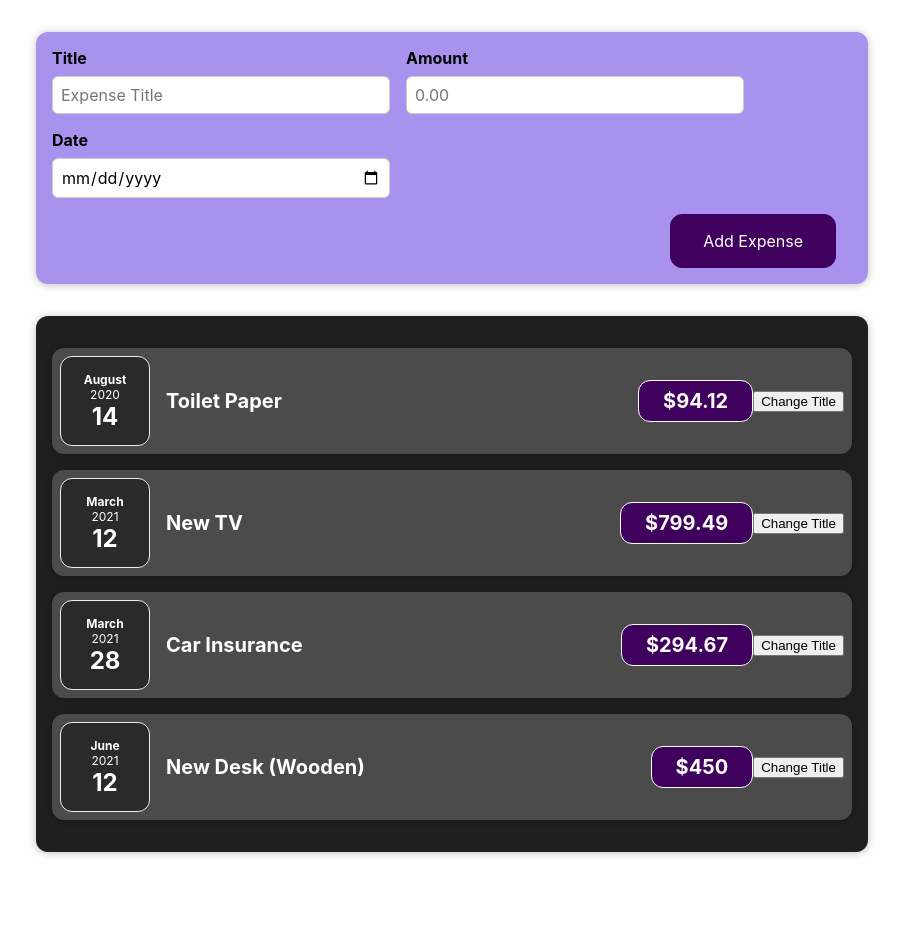
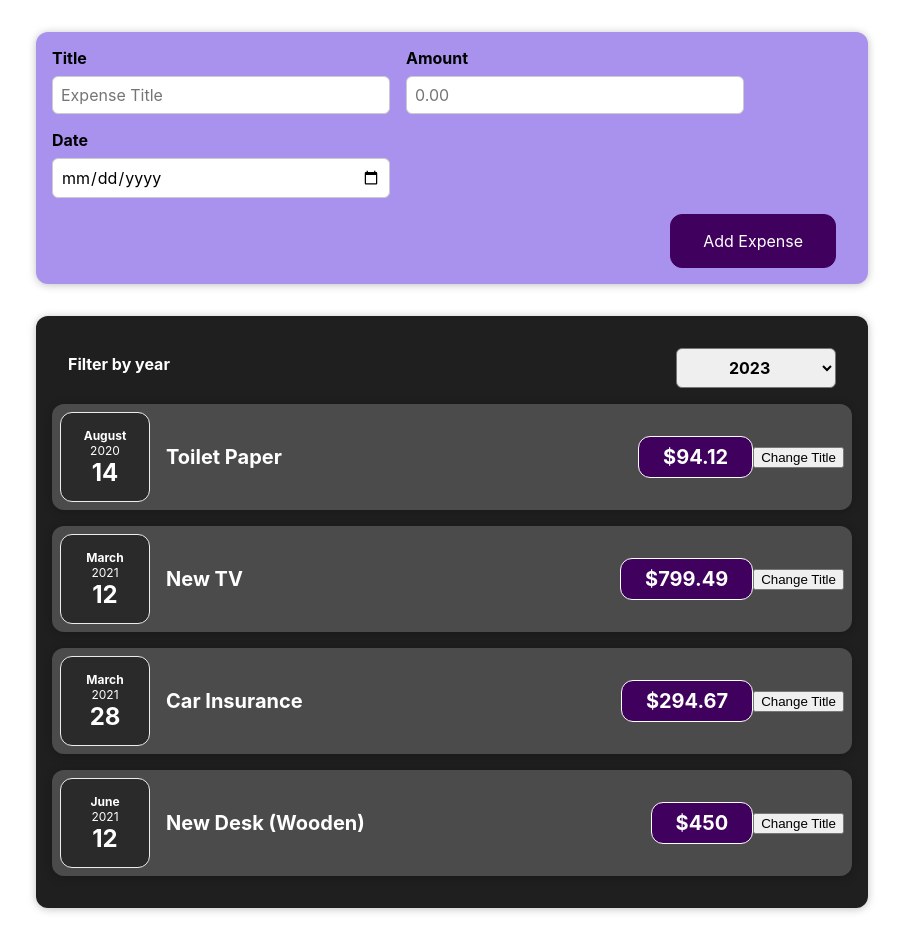
Before and after one commit to jonmico/expense-tracker, a React (Vite) app: page / in a window 1280 px wide. Shown: the whole page, without its empty margins (188-1091 px from the left). Before the commit the page ends 884 px from the top, so only its background shows below. Built offline with nearby package versions, Linux system fonts and the light colour scheme.

Commit message:
Add ExpensesFilter component.

```diff
--- a/src/App.jsx
+++ b/src/App.jsx
@@ -26,9 +26,14 @@
     },
   ];
 
+  function addExpense(expense) {
+    expenses.push({ ...expense, id: Math.random().toString() });
+    console.log(expenses);
+  }
+
   return (
     <div>
-      <NewExpense />
+      <NewExpense addExpense={addExpense} />
       <Expenses expenses={expenses} />
     </div>
   );
--- a/src/components/Expenses/Expenses.jsx
+++ b/src/components/Expenses/Expenses.jsx
@@ -1,13 +1,24 @@
 import ExpenseItem from './ExpenseItem';
 import Card from '../UI/Card';
+import ExpensesFilter from './ExpensesFilter';
 import './Expenses.css';
+import { useState } from 'react';
 
 export default function Expenses({ expenses }) {
+  const [year, setYear] = useState('');
+
+  function changeFilterYear(filterYear) {
+    setYear(filterYear);
+  }
+
   return (
-    <Card className='expenses'>
-      {expenses.map((expense) => (
-        <ExpenseItem key={expense.id} expenseItem={expense} />
-      ))}
-    </Card>
+    <div>
+      <Card className='expenses'>
+        <ExpensesFilter onYearChange={changeFilterYear} />
+        {expenses.map((expense) => (
+          <ExpenseItem key={expense.id} expenseItem={expense} />
+        ))}
+      </Card>
+    </div>
   );
 }
--- /dev/null
+++ b/src/components/Expenses/ExpensesFilter.css
@@ -0,0 +1,24 @@
+.expenses-filter {
+  color: white;
+  padding: 0 1rem;
+}
+
+.expenses-filter__control {
+  display: flex;
+  width: 100%;
+  align-items: center;
+  justify-content: space-between;
+  margin: 1rem 0;
+}
+
+.expenses-filter label {
+  font-weight: bold;
+  margin-bottom: 0.5rem;
+}
+
+.expenses-filter select {
+  font: inherit;
+  padding: 0.5rem 3rem;
+  font-weight: bold;
+  border-radius: 6px;
+}
--- /dev/null
+++ b/src/components/Expenses/ExpensesFilter.jsx
@@ -0,0 +1,22 @@
+import './ExpensesFilter.css';
+
+export default function ExpensesFilter({ onYearChange }) {
+  function handleChangeYear(evt) {
+    onYearChange(evt.target.value);
+  }
+
+  return (
+    <div className='expenses-filter'>
+      <div className='expenses-filter__control'>
+        <label>Filter by year</label>
+        <select onChange={handleChangeYear}>
+          <option value='2023'>2023</option>
+          <option value='2022'>2022</option>
+          <option value='2021'>2021</option>
+          <option value='2020'>2020</option>
+          <option value='2019'>2019</option>
+        </select>
+      </div>
+    </div>
+  );
+}
--- a/src/components/NewExpense/ExpenseForm.jsx
+++ b/src/components/NewExpense/ExpenseForm.jsx
@@ -1,7 +1,7 @@
 import './ExpenseForm.css';
 import { useState } from 'react';
 
-export default function ExpenseForm() {
+export default function ExpenseForm({ onAddExpense }) {
   const [formData, setFormData] = useState({
     title: '',
     amount: '',
@@ -13,8 +13,14 @@
     setFormData((prevState) => ({ ...prevState, [name]: value }));
   }
 
+  function handleSubmit(evt) {
+    evt.preventDefault();
+    onAddExpense(formData);
+    setFormData({ title: '', amount: '', date: '' });
+  }
+
   return (
-    <form>
+    <form onSubmit={handleSubmit}>
       <div className='new-expense__controls'>
         <div className='new-expense__control'>
           <label htmlFor='title'>Title</label>
@@ -41,7 +47,7 @@
           />
         </div>
         <div className='new-expense__control'>
-          <label htmlFor=''>Date</label>
+          <label htmlFor='date'>Date</label>
           <input
             type='date'
             min='2019-01-01'
--- a/src/components/NewExpense/NewExpense.jsx
+++ b/src/components/NewExpense/NewExpense.jsx
@@ -1,10 +1,10 @@
 import './NewExpense.css';
 import ExpenseForm from './ExpenseForm';
 
-export default function NewExpense() {
+export default function NewExpense({ addExpense }) {
   return (
     <div className='new-expense'>
-      <ExpenseForm />
+      <ExpenseForm onAddExpense={addExpense} />
     </div>
   );
 }
```
